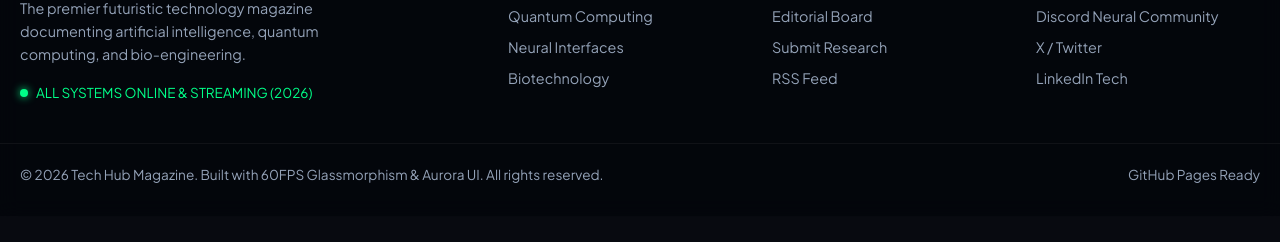
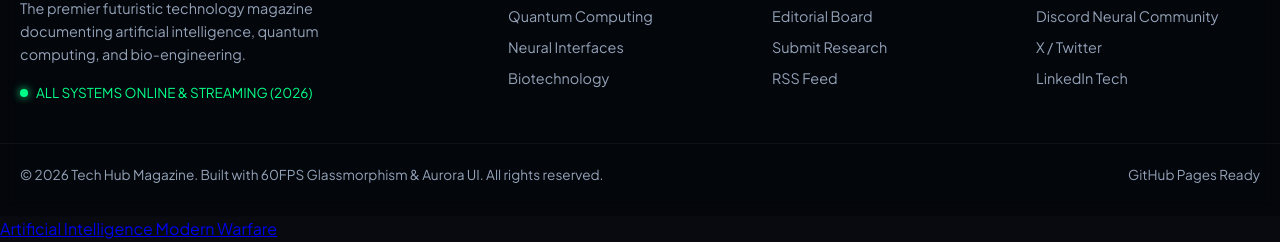
Before and after one commit to ok515/Tech_Hub, a plain HTML site: page index.html in a window 1280 px wide. Shown: the part 2756-2998 px from the top of the page. Before the commit the page ends 2972 px from the top, so only its background shows below. Drawn offline with Linux system fonts and the light colour scheme.

Commit message:
Add AI warfare article link

```diff
--- a/index.html
+++ b/index.html
@@ -1176,5 +1176,6 @@ gtag("config", "G-XEL2KZJCN7");
             animateAurora();
         }
     </script>
+<div><a href="artificial-intelligence-modern-warfare.html">Artificial Intelligence Modern Warfare</a></div>
 </body>
 </html>
```
